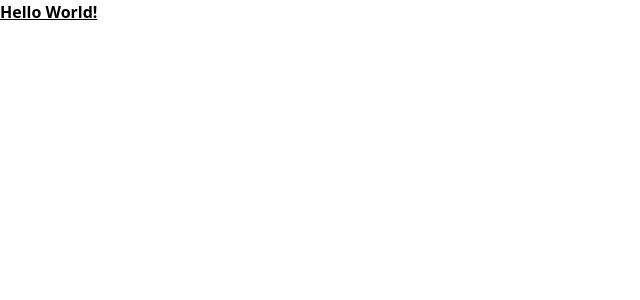
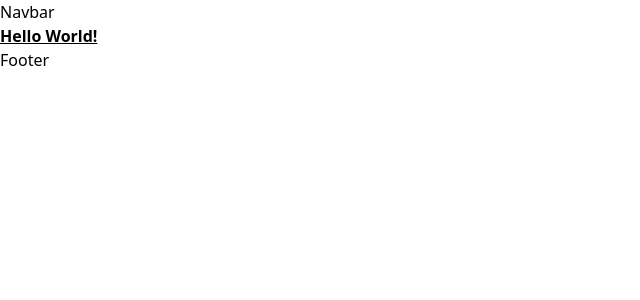
Before and after one commit to mganeshan29/nft_marketplace, a Next.js app: page / in a window 1280 px wide. Shown: the top 300 px of the page, without its empty margins (0-640 px from the left). Built offline with nearby package versions, Linux system fonts and the light colour scheme.

Commit message:
add components

```diff
--- /dev/null
+++ b/components/Footer.jsx
@@ -0,0 +1,7 @@
+import React from 'react';
+
+const Footer = () => (
+  <div>Footer</div>
+);
+
+export default Footer;
--- /dev/null
+++ b/components/Navbar.jsx
@@ -0,0 +1,7 @@
+import React from 'react';
+
+const Navbar = () => (
+  <div>Navbar</div>
+);
+
+export default Navbar;
--- /dev/null
+++ b/components/index.js
@@ -0,0 +1,4 @@
+import Navbar from './Navbar';
+import Footer from './Footer';
+
+export { Navbar, Footer };
--- a/pages/_app.js
+++ b/pages/_app.js
@@ -1,7 +1,18 @@
-import '../styles/globals.css'
+import { ThemeProvider } from 'next-themes';
+import Script from 'next/script';
+import '../styles/globals.css';
+import { Footer, Navbar } from '../components';
 
-function MyApp({ Component, pageProps }) {
-  return <Component {...pageProps} />
-}
+const MyApp = ({ Component, pageProps }) => (
+  <ThemeProvider attribute="class">
+    <div className="dark:bg-nft-dark bg-white min-h-screen">
+      <Navbar />
 
-export default MyApp
+      <Component {...pageProps} />
+      <Footer />
+    </div>
+    <script src="https://kit.fontawesome.com/6280977f8a.js" crossOrigin="anonymous" />
+  </ThemeProvider>
+);
+
+export default MyApp;
```
